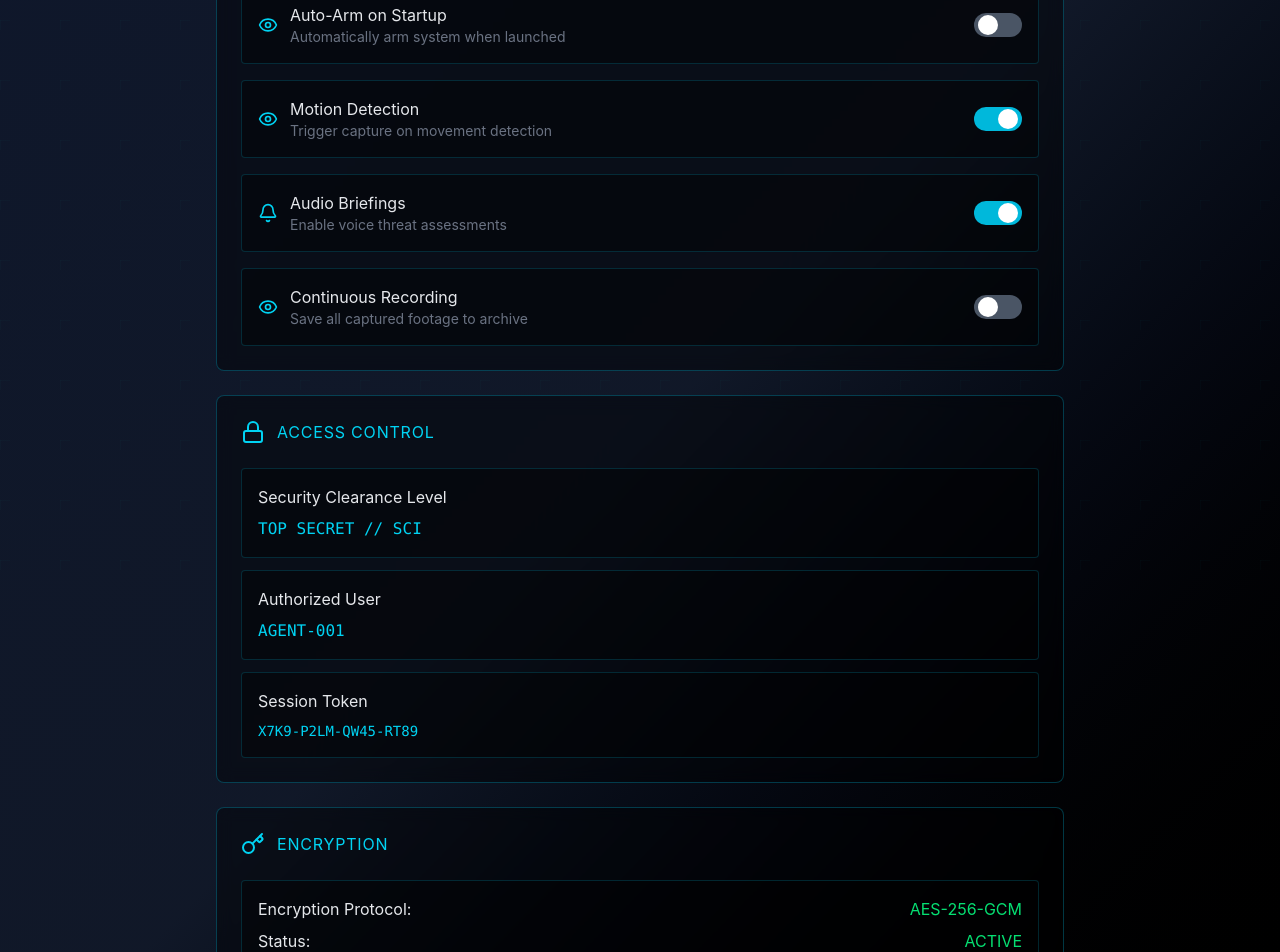
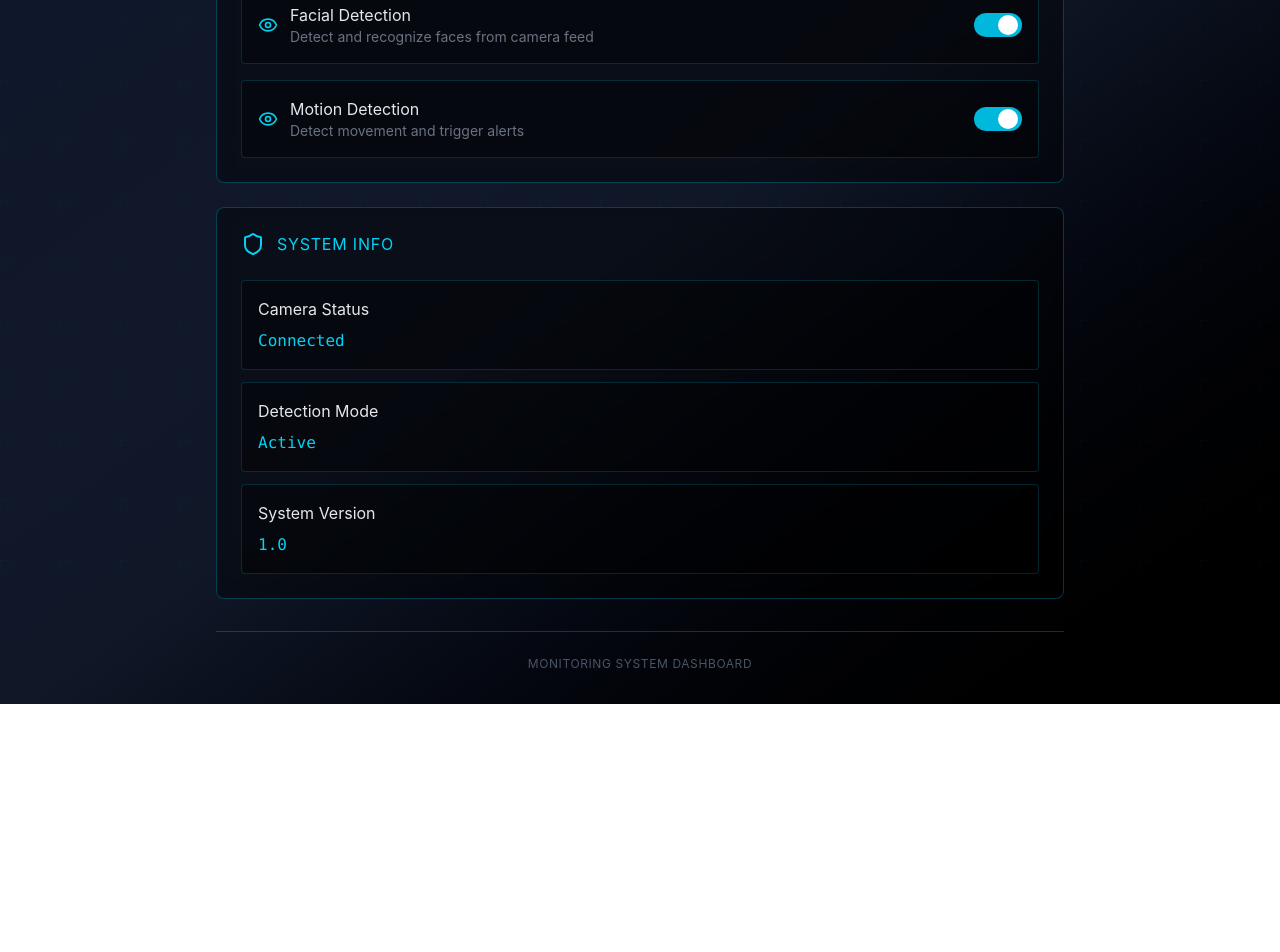
Before and after one commit to atanu002-collab/watever, a React (Vite) app: page /security in a window 1280 px wide. Shown: the part 220-1172 px from the top of the page. After the commit the page ends 924 px from the top, so only its background shows below. Built offline with nearby package versions, Linux system fonts and the light colour scheme.

Commit message:
fixed stuff in security

```diff
--- a/src/app/pages/security.tsx
+++ b/src/app/pages/security.tsx
@@ -1,12 +1,10 @@
 import { Link } from 'react-router';
-import { ArrowLeft, Skull, Shield, Lock, Key, Bell, Eye } from 'lucide-react';
+import { ArrowLeft, Shield, Eye } from 'lucide-react';
 import { useState } from 'react';
 
 export function Security() {
-  const [autoArm, setAutoArm] = useState(false);
+  const [faceDetection, setFaceDetection] = useState(true);
   const [motionDetection, setMotionDetection] = useState(true);
-  const [audioAlerts, setAudioAlerts] = useState(true);
-  const [recordingEnabled, setRecordingEnabled] = useState(false);
 
   return (
     <div className="min-h-screen bg-gradient-to-br from-slate-900 via-gray-900 to-black text-gray-100">
@@ -19,10 +17,10 @@ export function Security() {
               <Link to="/" className="text-cyan-400 hover:text-cyan-300 transition-colors">
                 <ArrowLeft className="w-6 h-6" />
               </Link>
-              <Skull className="w-10 h-10 text-cyan-400" />
+              <Shield className="w-10 h-10 text-cyan-400" />
               <div>
                 <h1 className="text-cyan-400 uppercase tracking-wider">Security Settings</h1>
-                <p className="text-gray-500 text-sm">System Configuration & Access Control</p>
+                <p className="text-gray-500 text-sm">Manage your camera and detection settings</p>
               </div>
             </div>
           </div>
@@ -31,8 +29,8 @@ export function Security() {
         <div className="space-y-6">
           <div className="bg-black/40 border border-cyan-500/30 rounded-lg p-6 backdrop-blur-sm">
             <div className="flex items-center gap-3 mb-6">
-              <Shield className="w-6 h-6 text-cyan-400" />
-              <h2 className="text-cyan-400 uppercase tracking-wider">Surveillance Settings</h2>
+              <Eye className="w-6 h-6 text-cyan-400" />
+              <h2 className="text-cyan-400 uppercase tracking-wider">Detection Settings</h2>
             </div>
 
             <div className="space-y-4">
@@ -40,19 +38,23 @@ export function Security() {
                 <div className="flex items-center gap-3">
                   <Eye className="w-5 h-5 text-cyan-400" />
                   <div>
-                    <p className="text-gray-200">Auto-Arm on Startup</p>
-                    <p className="text-sm text-gray-500">Automatically arm system when launched</p>
+                    <p className="text-gray-200">Facial Detection</p>
+                    <p className="text-sm text-gray-500">
+                      Detect and recognize faces from camera feed
+                    </p>
                   </div>
                 </div>
                 <button
-                  onClick={() => setAutoArm(!autoArm)}
+                  onClick={() => setFaceDetection(!faceDetection)}
                   className={`w-12 h-6 rounded-full transition-colors ${
-                    autoArm ? 'bg-cyan-500' : 'bg-gray-600'
+                    faceDetection ? 'bg-cyan-500' : 'bg-gray-600'
                   }`}
                 >
-                  <div className={`w-5 h-5 bg-white rounded-full transition-transform ${
-                    autoArm ? 'translate-x-6' : 'translate-x-1'
-                  }`} />
+                  <div
+                    className={`w-5 h-5 bg-white rounded-full transition-transform ${
+                      faceDetection ? 'translate-x-6' : 'translate-x-1'
+                    }`}
+                  />
                 </button>
               </div>
 
@@ -61,7 +63,9 @@ export function Security() {
                   <Eye className="w-5 h-5 text-cyan-400" />
                   <div>
                     <p className="text-gray-200">Motion Detection</p>
-                    <p className="text-sm text-gray-500">Trigger capture on movement detection</p>
+                    <p className="text-sm text-gray-500">
+                      Detect movement and trigger alerts
+                    </p>
                   </div>
                 </div>
                 <button
@@ -70,49 +74,11 @@ export function Security() {
                     motionDetection ? 'bg-cyan-500' : 'bg-gray-600'
                   }`}
                 >
-                  <div className={`w-5 h-5 bg-white rounded-full transition-transform ${
-                    motionDetection ? 'translate-x-6' : 'translate-x-1'
-                  }`} />
-                </button>
-              </div>
-
-              <div className="flex items-center justify-between p-4 bg-black/40 rounded border border-cyan-500/20">
-                <div className="flex items-center gap-3">
-                  <Bell className="w-5 h-5 text-cyan-400" />
-                  <div>
-                    <p className="text-gray-200">Audio Briefings</p>
-                    <p className="text-sm text-gray-500">Enable voice threat assessments</p>
-                  </div>
-                </div>
-                <button
-                  onClick={() => setAudioAlerts(!audioAlerts)}
-                  className={`w-12 h-6 rounded-full transition-colors ${
-                    audioAlerts ? 'bg-cyan-500' : 'bg-gray-600'
-                  }`}
-                >
-                  <div className={`w-5 h-5 bg-white rounded-full transition-transform ${
-                    audioAlerts ? 'translate-x-6' : 'translate-x-1'
-                  }`} />
-                </button>
-              </div>
-
-              <div className="flex items-center justify-between p-4 bg-black/40 rounded border border-cyan-500/20">
-                <div className="flex items-center gap-3">
-                  <Eye className="w-5 h-5 text-cyan-400" />
-                  <div>
-                    <p className="text-gray-200">Continuous Recording</p>
-                    <p className="text-sm text-gray-500">Save all captured footage to archive</p>
-                  </div>
-                </div>
-                <button
-                  onClick={() => setRecordingEnabled(!recordingEnabled)}
-                  className={`w-12 h-6 rounded-full transition-colors ${
-                    recordingEnabled ? 'bg-cyan-500' : 'bg-gray-600'
-                  }`}
-                >
-                  <div className={`w-5 h-5 bg-white rounded-full transition-transform ${
-                    recordingEnabled ? 'translate-x-6' : 'translate-x-1'
-                  }`} />
+                  <div
+                    className={`w-5 h-5 bg-white rounded-full transition-transform ${
+                      motionDetection ? 'translate-x-6' : 'translate-x-1'
+                    }`}
+                  />
                 </button>
               </div>
             </div>
@@ -120,49 +86,31 @@ export function Security() {
 
           <div className="bg-black/40 border border-cyan-500/30 rounded-lg p-6 backdrop-blur-sm">
             <div className="flex items-center gap-3 mb-6">
-              <Lock className="w-6 h-6 text-cyan-400" />
-              <h2 className="text-cyan-400 uppercase tracking-wider">Access Control</h2>
+              <Shield className="w-6 h-6 text-cyan-400" />
+              <h2 className="text-cyan-400 uppercase tracking-wider">System Info</h2>
             </div>
 
             <div className="space-y-3">
               <div className="p-4 bg-black/40 rounded border border-cyan-500/20">
-                <p className="text-gray-200 mb-2">Security Clearance Level</p>
-                <p className="text-cyan-400 font-mono">TOP SECRET // SCI</p>
+                <p className="text-gray-200 mb-2">Camera Status</p>
+                <p className="text-cyan-400 font-mono">Connected</p>
               </div>
 
               <div className="p-4 bg-black/40 rounded border border-cyan-500/20">
-                <p className="text-gray-200 mb-2">Authorized User</p>
-                <p className="text-cyan-400 font-mono">AGENT-001</p>
+                <p className="text-gray-200 mb-2">Detection Mode</p>
+                <p className="text-cyan-400 font-mono">Active</p>
               </div>
 
               <div className="p-4 bg-black/40 rounded border border-cyan-500/20">
-                <p className="text-gray-200 mb-2">Session Token</p>
-                <p className="text-cyan-400 font-mono text-sm">X7K9-P2LM-QW45-RT89</p>
-              </div>
-            </div>
-          </div>
-
-          <div className="bg-black/40 border border-cyan-500/30 rounded-lg p-6 backdrop-blur-sm">
-            <div className="flex items-center gap-3 mb-6">
-              <Key className="w-6 h-6 text-cyan-400" />
-              <h2 className="text-cyan-400 uppercase tracking-wider">Encryption</h2>
-            </div>
-
-            <div className="p-4 bg-black/40 rounded border border-cyan-500/20">
-              <div className="flex justify-between mb-2">
-                <span className="text-gray-200">Encryption Protocol:</span>
-                <span className="text-green-400">AES-256-GCM</span>
-              </div>
-              <div className="flex justify-between">
-                <span className="text-gray-200">Status:</span>
-                <span className="text-green-400">ACTIVE</span>
+                <p className="text-gray-200 mb-2">System Version</p>
+                <p className="text-cyan-400 font-mono">1.0</p>
               </div>
             </div>
           </div>
         </div>
 
         <footer className="mt-8 pt-6 border-t border-cyan-500/30 text-center text-gray-600 text-xs">
-          <p className="uppercase tracking-wider">Classified // Top Secret // Eyes Only</p>
+          <p className="uppercase tracking-wider">Monitoring system dashboard</p>
         </footer>
       </div>
     </div>
```
